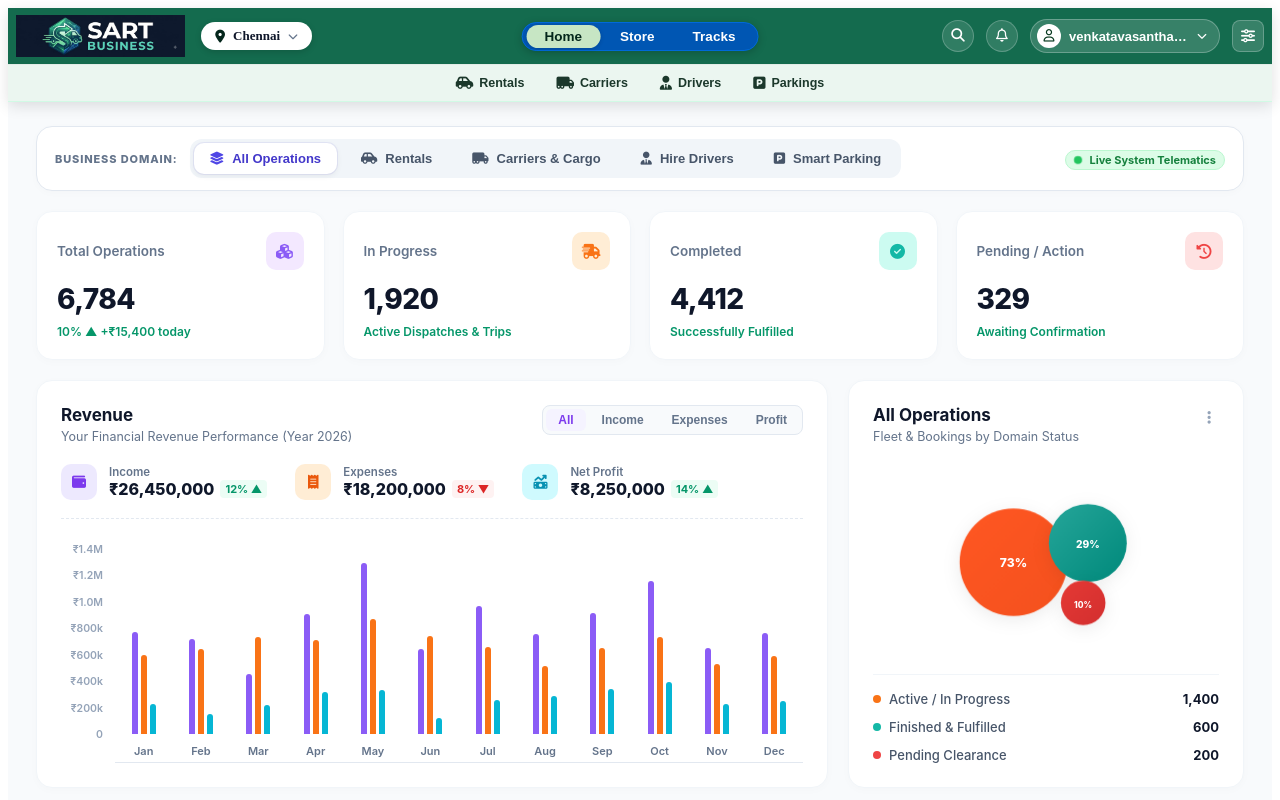
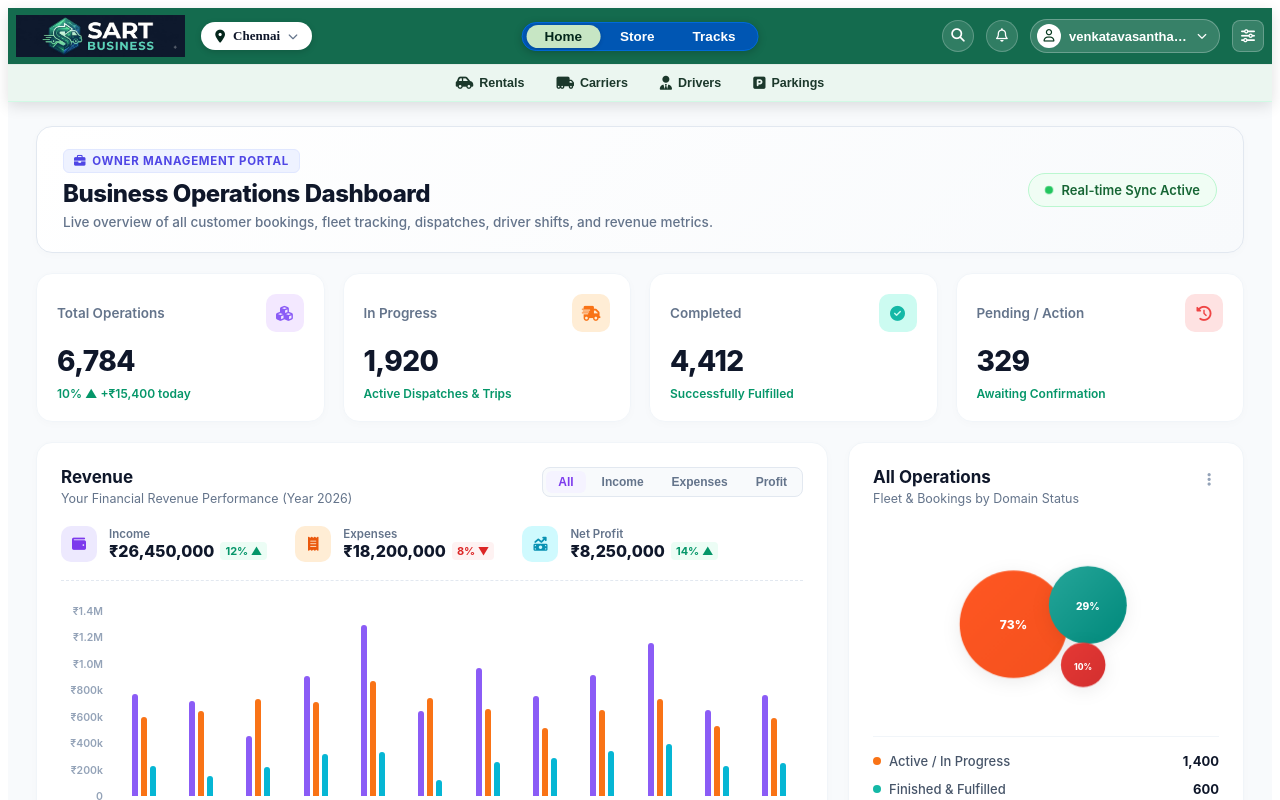
Before and after one commit to BTC-2025/SART-BUS-FE-1, a React (Vite) app: page / in a window 1280 px wide. Shown: the top 800 px of the page. Built offline with nearby package versions, Linux system fonts and the light colour scheme; the HTML template or start-up script is replaced by a standard one.

Commit message:
Remove domain pill strip and add Owner Business Operations Dashboard headline banner

```diff
--- a/src/components/rentalVehicles/HotelOverviewShowcase.css
+++ b/src/components/rentalVehicles/HotelOverviewShowcase.css
@@ -21,33 +21,74 @@
   box-sizing: border-box;
 }
 
-/* 🌟 BUSINESS DOMAIN SWITCHER BAR */
-.dashboard-verticals-nav-bar {
+/* 🌟 OWNER BUSINESS DASHBOARD HEADLINE CARD */
+.owner-dashboard-headline-card {
   display: flex;
   align-items: center;
   justify-content: space-between;
-  background: #ffffff;
+  background: linear-gradient(135deg, #ffffff 0%, #f8fafc 100%);
   border: 1px solid #e2e8f0;
   border-radius: 16px;
-  padding: 12px 18px;
-  box-shadow: 0 2px 8px rgba(0, 0, 0, 0.02);
+  padding: 22px 26px;
+  box-shadow: 0 2px 10px rgba(0, 0, 0, 0.02);
   flex-wrap: wrap;
+  gap: 16px;
+}
+
+.headline-text-content {
+  display: flex;
+  flex-direction: column;
+  gap: 6px;
+}
+
+.headline-badge {
+  display: inline-flex;
+  align-items: center;
+  gap: 6px;
+  font-size: 11.5px;
+  font-weight: 700;
+  text-transform: uppercase;
+  letter-spacing: 0.06em;
+  color: #4f46e5;
+  background: #eef2ff;
+  border: 1px solid #e0e7ff;
+  padding: 4px 10px;
+  border-radius: 6px;
+  width: fit-content;
+}
+
+.headline-main-title {
+  font-size: 24px;
+  font-weight: 800;
+  color: #0f172a;
+  letter-spacing: -0.02em;
+  margin: 0;
+}
+
+.headline-sub-title {
+  font-size: 13.5px;
+  color: #64748b;
+  margin: 0;
+  font-weight: 500;
+}
+
+.headline-right-stats {
+  display: flex;
+  align-items: center;
   gap: 12px;
 }
 
-.verticals-nav-left {
-  display: flex;
+.headline-quick-badge {
+  display: inline-flex;
   align-items: center;
-  gap: 12px;
-  flex-wrap: wrap;
-}
-
-.verticals-label {
-  font-size: 11px;
-  font-weight: 800;
-  letter-spacing: 0.08em;
-  color: #64748b;
-  text-transform: uppercase;
+  gap: 8px;
+  padding: 8px 16px;
+  background: #f0fdf4;
+  border: 1px solid #bbf7d0;
+  border-radius: 20px;
+  color: #166534;
+  font-size: 13px;
+  font-weight: 600;
 }
 
 .verticals-pill-group {
@@ -1068,3 +1109,10 @@
   color: #64748b;
   margin-top: 2px;
 }
+
+
+.sched-sub {
+  font-size: 10.5px;
+  color: #64748b;
+  margin-top: 2px;
+}
--- a/src/components/rentalVehicles/HotelOverviewShowcase.jsx
+++ b/src/components/rentalVehicles/HotelOverviewShowcase.jsx
@@ -213,35 +213,22 @@ export default function HotelOverviewShowcase({ onNavigate = () => { } }) {
   return (
     <div className="sart-advanced-dashboard-root">
 
-      {/* 🌟 VERTICAL SWITCHER TAB BAR (Rentals, Carriers, Drivers, Parkings) */}
-      <div className="dashboard-verticals-nav-bar">
-        <div className="verticals-nav-left">
-          <span className="verticals-label">BUSINESS DOMAIN:</span>
-          <div className="verticals-pill-group">
-            {[
-              { id: 'all', label: 'All Operations', icon: 'fa-layer-group' },
-              { id: 'rentals', label: 'Rentals', icon: 'fa-car-side' },
-              { id: 'carriers', label: 'Carriers & Cargo', icon: 'fa-truck-moving' },
-              { id: 'drivers', label: 'Hire Drivers', icon: 'fa-user-tie' },
-              { id: 'parking', label: 'Smart Parking', icon: 'fa-square-parking' }
-            ].map(tab => (
-              <button
-                key={tab.id}
-                type="button"
-                className={`vertical-pill-btn ${selectedVertical === tab.id ? 'active' : ''}`}
-                onClick={() => setSelectedVertical(tab.id)}
-              >
-                <i className={`fa-solid ${tab.icon}`}></i>
-                <span>{tab.label}</span>
-              </button>
-            ))}
+      {/* 🌟 OWNER BUSINESS DASHBOARD HEADLINE & OVERVIEW BANNER */}
+      <div className="owner-dashboard-headline-card">
+        <div className="headline-text-content">
+          <div className="headline-badge">
+            <i className="fa-solid fa-briefcase"></i> Owner Management Portal
           </div>
+          <h1 className="headline-main-title">Business Operations Dashboard</h1>
+          <p className="headline-sub-title">
+            Live overview of all customer bookings, fleet tracking, dispatches, driver shifts, and revenue metrics.
+          </p>
         </div>
-
-        <div className="verticals-nav-right">
-          <span className="live-status-pill">
-            <span className="live-dot pulse"></span> Live System Telematics
-          </span>
+        <div className="headline-right-stats">
+          <div className="headline-quick-badge">
+            <span className="live-dot pulse"></span>
+            <span>Real-time Sync Active</span>
+          </div>
         </div>
       </div>
 
```
